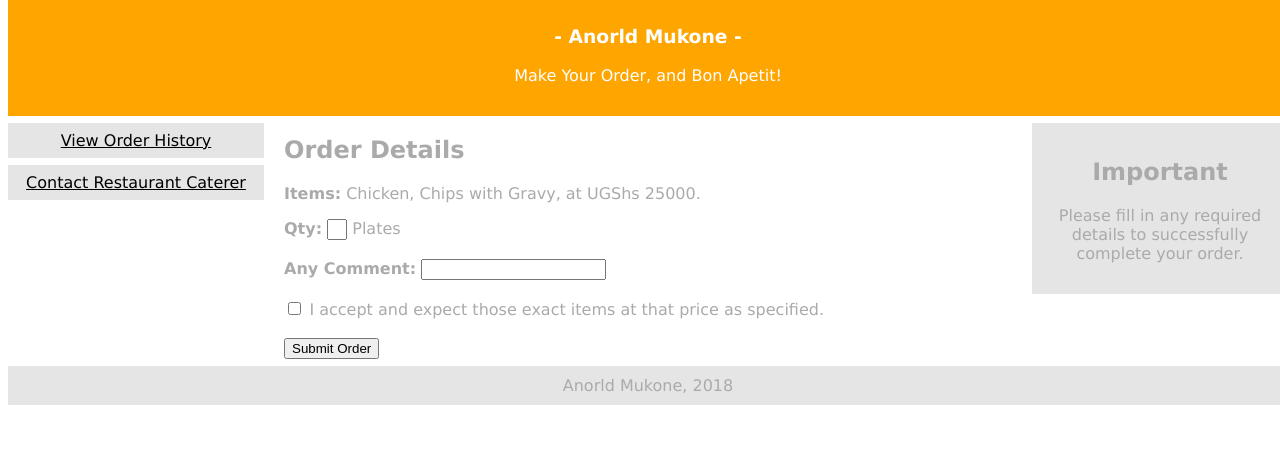
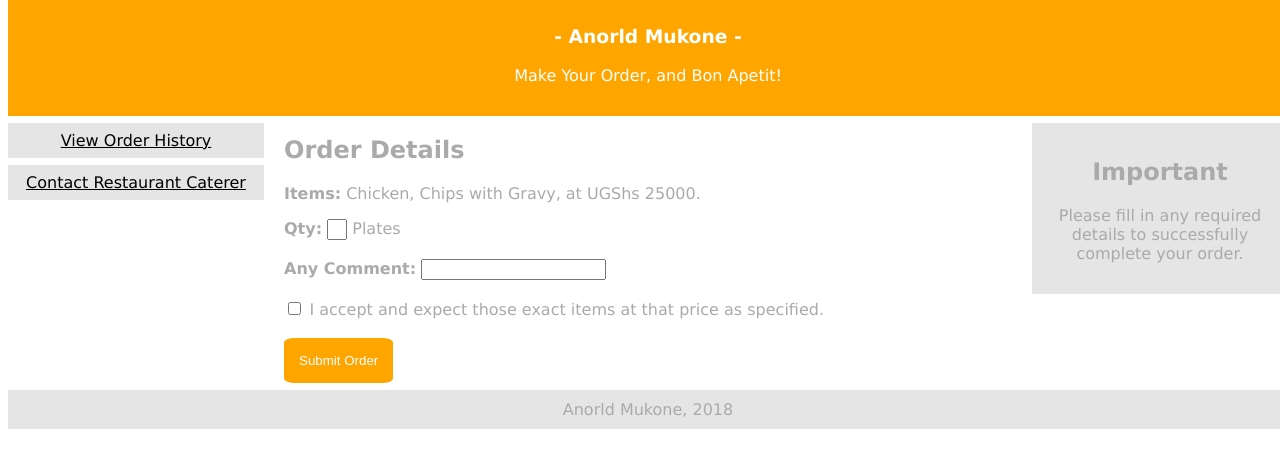
Before and after one commit to Manorlds-Eaglespark/Book-A-Meal, a plain HTML site: page makeOrder.html in a window 1280 px wide. Shown: the part 109-576 px from the top of the page. Drawn offline with Linux system fonts and the light colour scheme.

Commit message:
Update: style.css
Added elements for the submit button in the makeOrder.html file

```diff
--- a/css/style.css
+++ b/css/style.css
@@ -20,6 +20,14 @@ body{
   display:block;
   width:100%;
   color:black;
+}
+
+.OrderSubmit{
+	padding:15px;
+	background-color:#ffa500;
+	color:white;
+	border:none;
+	border-radius: 10%;
 }
 
 #liner{
```
